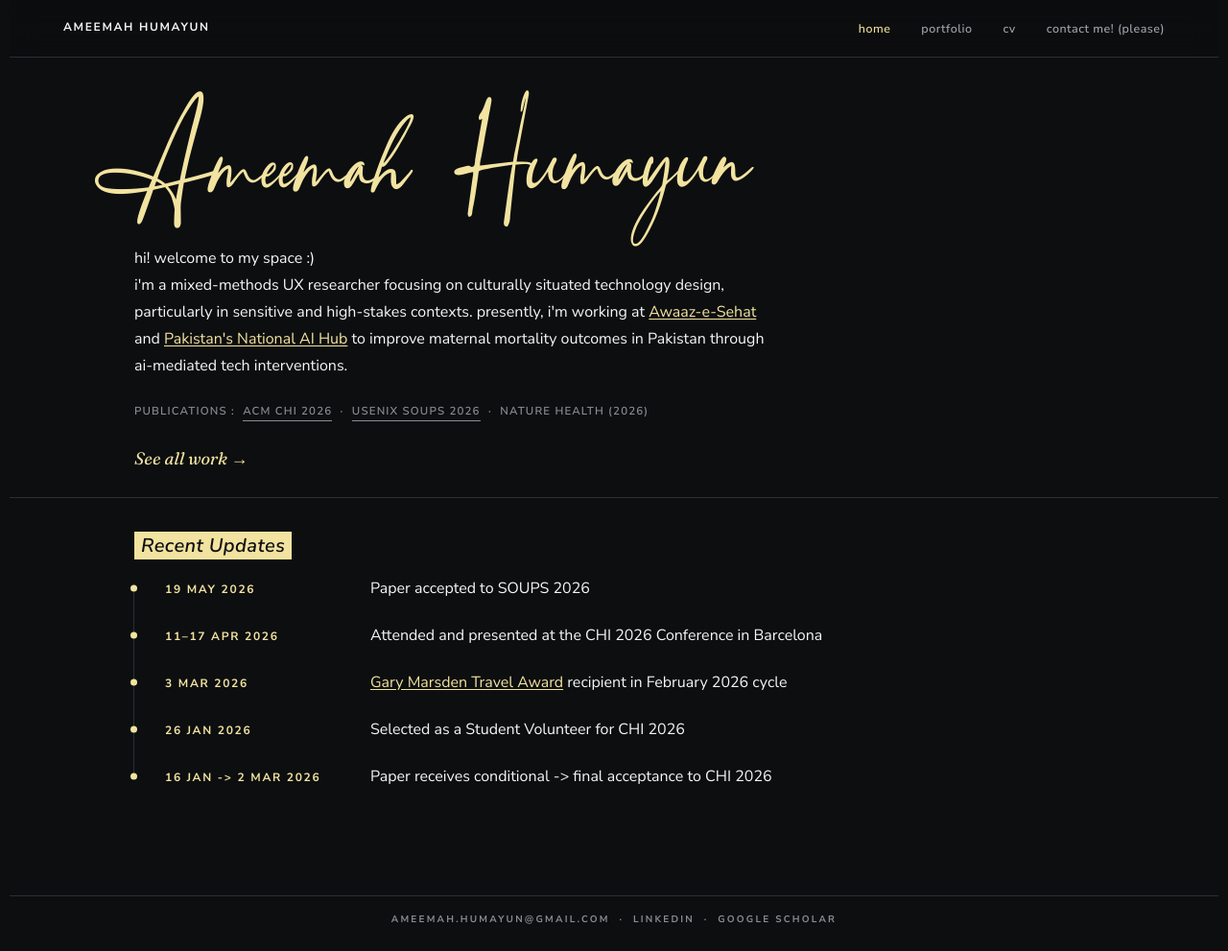
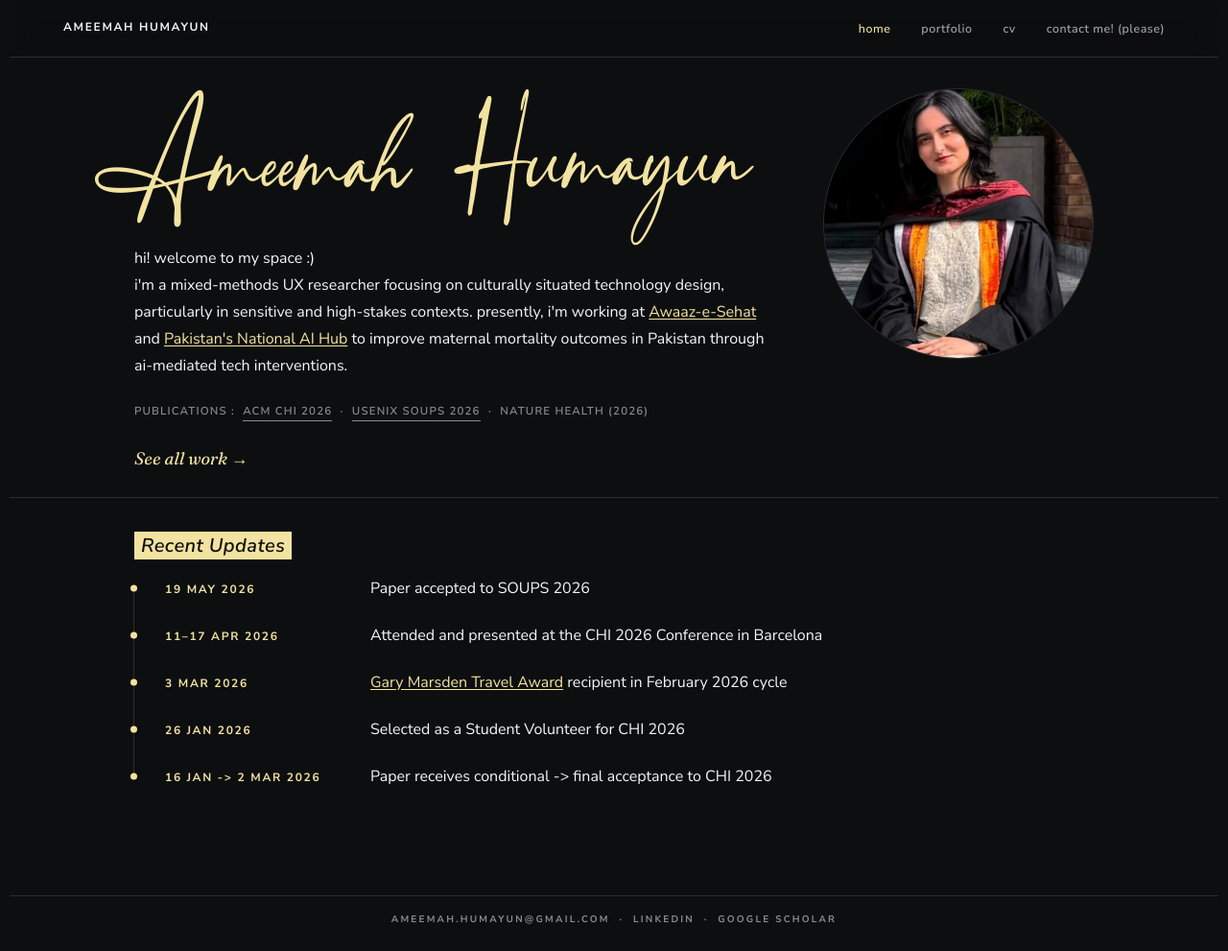
Before and after one commit to ameemahumayun/ameemahumayun.github.io, a Jekyll site: the page built from index.html, in a window 1280 px wide and 991 px high. Shown: the whole window at 96% size. Built offline with Jekyll 4.4.1, drawn with Linux system fonts in a browser that asks for light colours.

Commit message:
Restore homepage portrait as a circle instead of rounded rectangle
Added a .hero__avatar--round modifier (1:1 aspect-ratio,
border-radius:50%) rather than changing the base .hero__avatar rule,
in case the rectangular crop is wanted elsewhere later.

```diff
--- a/assets/css/components.css
+++ b/assets/css/components.css
@@ -205,6 +205,10 @@
   border: 1px solid var(--color-border);
   background: var(--color-bg-card);
   flex-shrink: 0;
+}
+.hero__avatar--round {
+  aspect-ratio: 1 / 1;
+  border-radius: 50%;
 }
 /* Switches to stacked layout at a wider breakpoint (900px, not the
    site's usual 768px) — below ~900px the fixed-width avatar and the
--- a/index.html
+++ b/index.html
@@ -21,9 +21,7 @@ description: Mixed-methods UX researcher working on human-centered AI for health
         <a href="{{ '/work/' | relative_url }}" class="serif" style="font-size:1.125rem;">See all work &rarr;</a>
       </p>
     </div>
-    <!-- Temporarily removed — image placement looked off. Re-add when fixed:
-    <img class="hero__avatar" src="{{ '/assets/images/me.jpeg' | relative_url }}" alt="Portrait of Ameemah Humayun" width="600" height="802">
-    -->
+    <img class="hero__avatar hero__avatar--round" src="{{ '/assets/images/me.jpeg' | relative_url }}" alt="Portrait of Ameemah Humayun" width="600" height="802">
   </div>
 </header>
 
```
